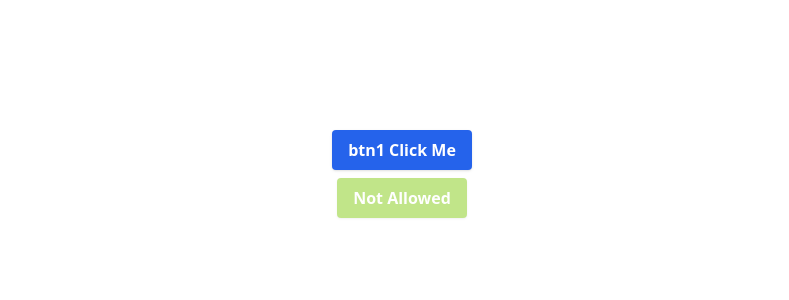
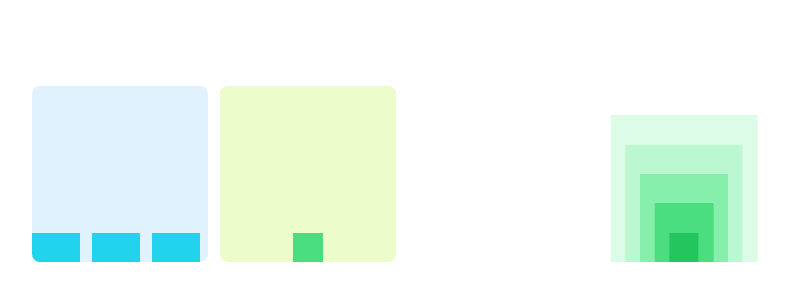
Before and after one commit to Mohammadiko33/LearnTailwind, a React (Vite) app: page / in a window 1280 px wide. Shown: the part 226-526 px from the top of the page, without its empty margins (238-1027 px from the left). Built offline with nearby package versions, Linux system fonts and the light colour scheme.

Commit message:
add episode 12

```diff
--- /dev/null
+++ b/src/Episodes/E12.jsx
@@ -0,0 +1,35 @@
+import React from "react";
+
+const E12 = () => {
+  return (
+    <div className="fullCenter gap-3">
+      <div className="bg-sky-100 w-44 h-44 rounded-lg flex items-end gap-3 overflow-auto">
+        <span className="block w-12 h-1/6 bg-cyan-400 flex-shrink-0" />
+        <span className="block w-12 h-1/6 bg-cyan-400 flex-shrink-0" />
+        <span className="block w-12 h-1/6 bg-cyan-400 flex-shrink-0" />
+        <span className="block w-12 h-1/6 bg-cyan-400 flex-shrink-0" />
+        <span className="block w-12 h-1/6 bg-cyan-400 flex-shrink-0" />
+        <span className="block w-12 h-1/6 bg-cyan-400 flex-shrink-0" />
+      </div>
+      <div className="bg-lime-100 w-44 h-44 rounded-lg relative">
+        <span className="block w-1/6 h-1/6 bg-green-400 absolute left-0 right-0 bottom-0 mx-auto" />
+      </div>
+      <div className="bg-lime-200 w-44 h-44 rounded-lg invisible" />
+      <div className="bg-lime-300 w-44 h-44 rounded-lg hidden" />
+      <div className="border w-44 h-44 rounded-lg relative z-0">
+        <span
+        className="block h-5/6 w-5/6 bg-green-100 absolute bottom-0 left-1/2 -translate-x-1/2 z-10" />
+        <span
+        className="block h-4/6 w-4/6 bg-green-200 absolute bottom-0 left-1/2 -translate-x-1/2 z-20" />
+        <span
+        className="block h-3/6 w-3/6 bg-green-300 absolute bottom-0 left-1/2 -translate-x-1/2 z-30" />
+        <span
+        className="block h-2/6 w-2/6 bg-green-400 absolute bottom-0 left-1/2 -translate-x-1/2 z-40" />
+        <span
+        className="block h-1/6 w-1/6 bg-green-500 absolute bottom-0 left-1/2 -translate-x-1/2 z-50" />
+      </div>
+    </div>
+  );
+};
+
+export default E12;
--- a/src/index.css
+++ b/src/index.css
@@ -575,11 +575,6 @@ video {
   transition-duration: 200ms;
 }
 
-.btn-secondary {
-  --tw-bg-opacity: 1;
-  background-color: rgb(132 204 22 / var(--tw-bg-opacity, 1));
-}
-
 .container {
   width: 100%;
   margin-right: auto;
@@ -618,8 +613,56 @@ video {
   }
 }
 
-.-z-50 {
-  z-index: -50;
+.invisible {
+  visibility: hidden;
+}
+
+.absolute {
+  position: absolute;
+}
+
+.relative {
+  position: relative;
+}
+
+.bottom-0 {
+  bottom: 0px;
+}
+
+.left-0 {
+  left: 0px;
+}
+
+.left-1\/2 {
+  left: 50%;
+}
+
+.right-0 {
+  right: 0px;
+}
+
+.z-0 {
+  z-index: 0;
+}
+
+.z-10 {
+  z-index: 10;
+}
+
+.z-20 {
+  z-index: 20;
+}
+
+.z-30 {
+  z-index: 30;
+}
+
+.z-40 {
+  z-index: 40;
+}
+
+.z-50 {
+  z-index: 50;
 }
 
 .mx-auto {
@@ -631,12 +674,24 @@ video {
   margin-top: 1rem;
 }
 
+.block {
+  display: block;
+}
+
 .flex {
   display: flex;
 }
 
 .grid {
   display: grid;
+}
+
+.hidden {
+  display: none;
+}
+
+.h-1\/6 {
+  height: 16.666667%;
 }
 
 .h-10 {
@@ -651,16 +706,40 @@ video {
   height: 3.5rem;
 }
 
+.h-2\/6 {
+  height: 33.333333%;
+}
+
+.h-3\/6 {
+  height: 50%;
+}
+
+.h-4\/6 {
+  height: 66.666667%;
+}
+
 .h-40 {
   height: 10rem;
+}
+
+.h-44 {
+  height: 11rem;
 }
 
 .h-48 {
   height: 12rem;
 }
 
+.h-5\/6 {
+  height: 83.333333%;
+}
+
 .h-screen {
   height: 100vh;
+}
+
+.w-1\/6 {
+  width: 16.666667%;
 }
 
 .w-10 {
@@ -675,6 +754,22 @@ video {
   width: 3.5rem;
 }
 
+.w-2\/6 {
+  width: 33.333333%;
+}
+
+.w-3\/6 {
+  width: 50%;
+}
+
+.w-4\/6 {
+  width: 66.666667%;
+}
+
+.w-44 {
+  width: 11rem;
+}
+
 .w-5\/6 {
   width: 83.333333%;
 }
@@ -687,8 +782,29 @@ video {
   width: 100vw;
 }
 
+.w-3 {
+  width: 0.75rem;
+}
+
+.w-4 {
+  width: 1rem;
+}
+
+.flex-shrink {
+  flex-shrink: 1;
+}
+
+.flex-shrink-0 {
+  flex-shrink: 0;
+}
+
 .flex-grow {
   flex-grow: 1;
+}
+
+.-translate-x-1\/2 {
+  --tw-translate-x: -50%;
+  transform: translate(var(--tw-translate-x), var(--tw-translate-y)) rotate(var(--tw-rotate)) skewX(var(--tw-skew-x)) skewY(var(--tw-skew-y)) scaleX(var(--tw-scale-x)) scaleY(var(--tw-scale-y));
 }
 
 .grid-cols-1 {
@@ -703,6 +819,10 @@ video {
   flex-direction: column;
 }
 
+.items-end {
+  align-items: flex-end;
+}
+
 .items-center {
   align-items: center;
 }
@@ -715,6 +835,10 @@ video {
   gap: 0.5rem;
 }
 
+.gap-3 {
+  gap: 0.75rem;
+}
+
 .gap-4 {
   gap: 1rem;
 }
@@ -723,12 +847,24 @@ video {
   gap: 1.25rem;
 }
 
+.overflow-auto {
+  overflow: auto;
+}
+
 .rounded {
   border-radius: 0.25rem;
 }
 
+.rounded-lg {
+  border-radius: 0.5rem;
+}
+
 .rounded-md {
   border-radius: 0.375rem;
+}
+
+.border {
+  border-width: 1px;
 }
 
 .bg-\[\#aedf99\] {
@@ -790,9 +926,24 @@ video {
   background-color: rgb(22 163 74 / var(--tw-bg-opacity, 1));
 }
 
+.bg-lime-100 {
+  --tw-bg-opacity: 1;
+  background-color: rgb(236 252 203 / var(--tw-bg-opacity, 1));
+}
+
+.bg-lime-200 {
+  --tw-bg-opacity: 1;
+  background-color: rgb(217 249 157 / var(--tw-bg-opacity, 1));
+}
+
 .bg-lime-300 {
   --tw-bg-opacity: 1;
   background-color: rgb(190 242 100 / var(--tw-bg-opacity, 1));
+}
+
+.bg-lime-400 {
+  --tw-bg-opacity: 1;
+  background-color: rgb(163 230 53 / var(--tw-bg-opacity, 1));
 }
 
 .bg-pink-400 {
@@ -813,6 +964,26 @@ video {
 .bg-red-600 {
   --tw-bg-opacity: 1;
   background-color: rgb(220 38 38 / var(--tw-bg-opacity, 1));
+}
+
+.bg-green-300 {
+  --tw-bg-opacity: 1;
+  background-color: rgb(134 239 172 / var(--tw-bg-opacity, 1));
+}
+
+.bg-white {
+  --tw-bg-opacity: 1;
+  background-color: rgb(255 255 255 / var(--tw-bg-opacity, 1));
+}
+
+.bg-sky-100 {
+  --tw-bg-opacity: 1;
+  background-color: rgb(224 242 254 / var(--tw-bg-opacity, 1));
+}
+
+.bg-cyan-400 {
+  --tw-bg-opacity: 1;
+  background-color: rgb(34 211 238 / var(--tw-bg-opacity, 1));
 }
 
 .p-4 {
--- a/src/main.jsx
+++ b/src/main.jsx
@@ -3,7 +3,7 @@ import { createRoot } from 'react-dom/client'
 import "./styles/reset.css"
 import './index.css'
 import "./styles/flexbox-utility-classes.css"
-import App from './Episodes/E11'
+import App from './Episodes/E12'
 
 createRoot(document.getElementById('root')).render(
   <StrictMode>
--- a/src/styles/App.css
+++ b/src/styles/App.css
@@ -6,7 +6,4 @@
   .btn {
     @apply inline-block px-4 py-2 rounded font-semibold shadow transition-colors duration-200 bg-blue-600 text-white cursor-pointer;
   }
-  .btn-secondary {
-    @apply bg-lime-500;
-  }
 }
```
